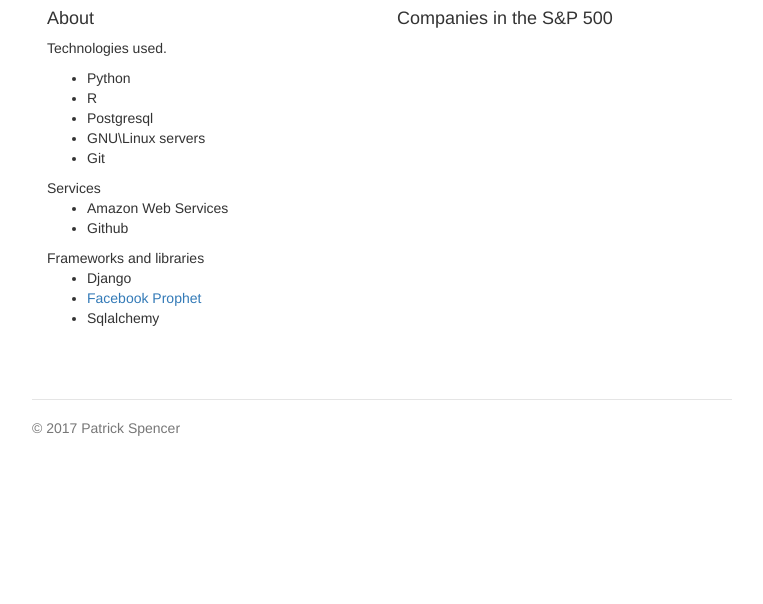
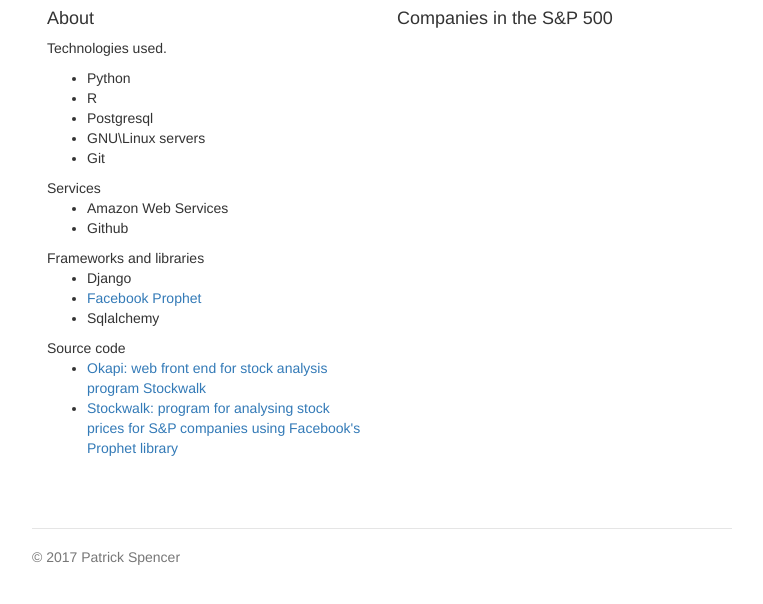
Before and after one commit to patrickspencer/okapi, a Django app: page / in a window 1280 px wide. Shown: the part 122-726 px from the top of the page, without its empty margins (258-1021 px from the left). Run offline with Django 3.2, Linux system fonts and the light colour scheme; data that the repository does not hold is empty; some libraries are stand-ins or nearby versions.

Commit message:
Update links on homepage

```diff
--- a/okapi/templates/home.html
+++ b/okapi/templates/home.html
@@ -24,6 +24,11 @@
 	      <li> <a href="https://facebookincubator.github.io/prophet/">Facebook Prophet</a></li>
 	      <li>Sqlalchemy</li>
 	  </ul>
+	  Source code
+	  <ul>
+	      <li><a href="https://github.com/patrickspencer/okapi">Okapi: web front end for stock analysis program Stockwalk</a></li>
+	      <li><a href="https://github.com/patrickspencer/stockwalk">Stockwalk: program for analysing stock prices for S&P companies using Facebook's Prophet library</a></li>
+	  </ul>
 	  </p>
 
         </div>
```
